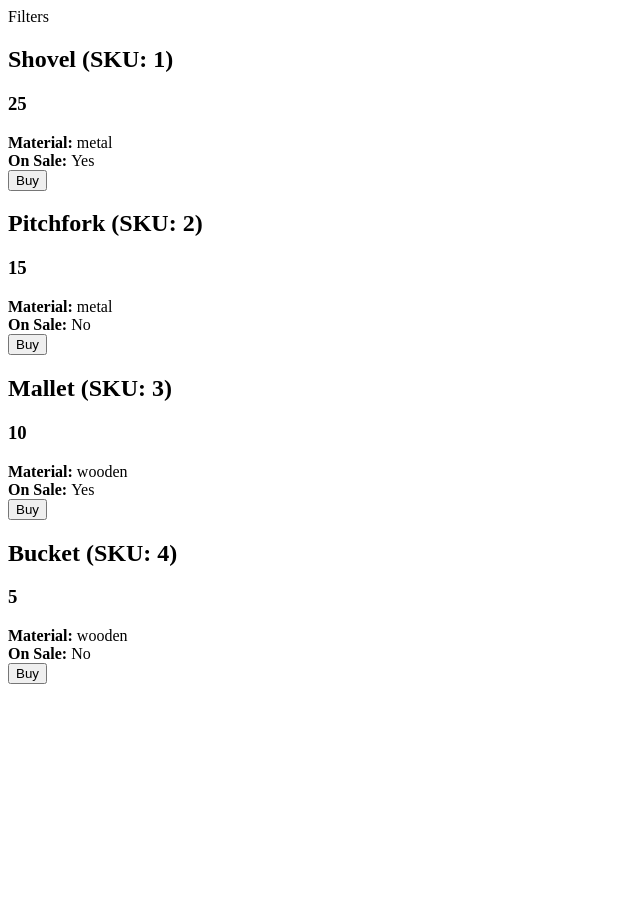
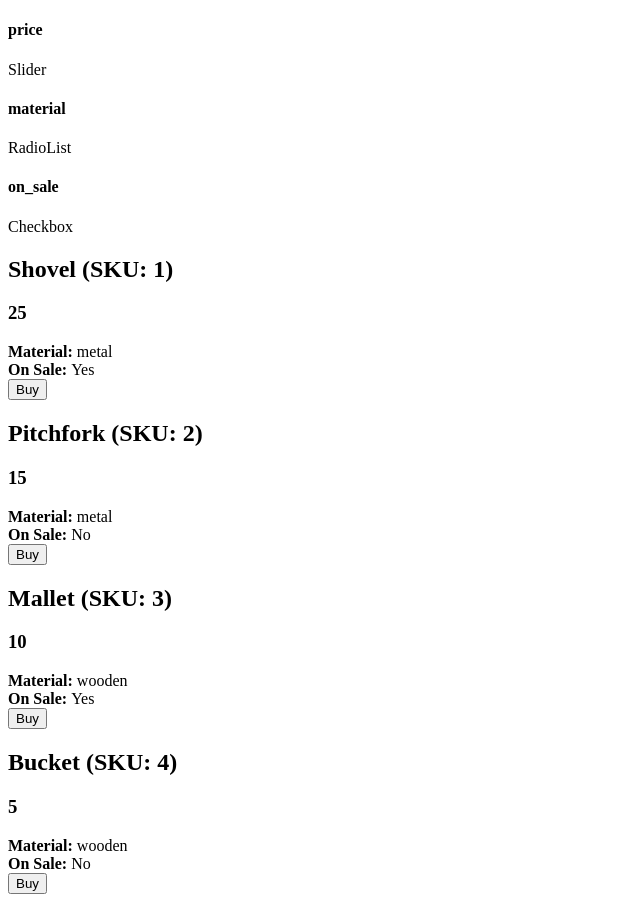
Before and after one commit to ihansson/react-redux-saga-ecommerce, a React (Create React App) app: page / in a window 1280 px wide. Shown: the whole page, without its empty margins (0-640 px from the left). Before the commit the page ends 800 px from the top, so only its background shows below. Built offline with nearby package versions, Linux system fonts and the light colour scheme.

Commit message:
Filter setup

```diff
--- a/src/App.tsx
+++ b/src/App.tsx
@@ -1,60 +1,10 @@
 import React from "react";
-import { useGetProducts } from "./data/hooks";
-import { IProduct } from "./data/schema";
+import { ProductSearch } from "./components/ProductSearch";
 
-function App() {
+export const App = () => {
   return (
     <div className="App">
       <ProductSearch />
     </div>
   );
-}
-
-export const NoResults = () => <div>No Results Found.</div>;
-
-export const Loading = () => <div>Loading</div>;
-
-export const ProductSearch = () => {
-  const [loading, products] = useGetProducts();
-
-  return (
-    <div>
-      <aside>
-        <ProductFilters />
-      </aside>
-      <main>
-        {loading ? <Loading /> : <ProductSearchResults products={products} />}
-      </main>
-    </div>
-  );
 };
-
-export const ProductSearchResults: React.FunctionComponent<{
-  products: IProduct[];
-}> = ({ products }) => {
-  if (products.length === 0) return <NoResults />;
-  return (
-    <section>
-      {products.map((product) => (
-        <div key={product.id}>
-          <h2>
-            {product.name} (SKU: {product.id})
-          </h2>
-          <div>
-            <h3>{product.price}</h3>
-            <strong>Material: </strong> {product.material}
-            <br />
-            <strong>On Sale: </strong> {product.on_sale ? "Yes" : "No"}
-          </div>
-          <button>Buy</button>
-        </div>
-      ))}
-    </section>
-  );
-};
-
-export const ProductFilters = () => {
-  return <div>Filters</div>;
-};
-
-export default App;
--- /dev/null
+++ b/src/components/Helpers.tsx
@@ -0,0 +1,4 @@
+import React from "react";
+
+export const NoResults = () => <div>No Results Found.</div>;
+export const Loading = () => <div>Loading</div>;
--- /dev/null
+++ b/src/components/ProductSearch.tsx
@@ -0,0 +1,29 @@
+import { useGetFilters, useGetProducts } from "../data/hooks";
+import { Loading } from "./Helpers";
+import React from "react";
+import { ProductSearchResults } from "./ProductSearchResults";
+import { ProductSearchFilters } from "./ProductSearchFilters";
+
+export const ProductSearch = () => {
+  const [loadingProducts, products] = useGetProducts();
+  const [loadingFilters, filters] = useGetFilters();
+
+  return (
+    <div>
+      <aside>
+        {loadingFilters ? (
+          <Loading />
+        ) : (
+          <ProductSearchFilters filters={filters} />
+        )}
+      </aside>
+      <main>
+        {loadingProducts ? (
+          <Loading />
+        ) : (
+          <ProductSearchResults products={products} />
+        )}
+      </main>
+    </div>
+  );
+};
--- /dev/null
+++ b/src/components/ProductSearchFilters.tsx
@@ -0,0 +1,31 @@
+import React from "react";
+import { IFilter } from "../data/schema";
+
+export const ProductSearchFilters: React.FunctionComponent<{
+  filters: IFilter[];
+}> = ({ filters }) => {
+  return (
+    <div>
+      {filters.map((filter) => (
+        <div key={filter.name}>
+          <h4>{filter.name}</h4>
+          {filter.name === "price" ? <Slider /> : null}
+          {filter.name === "material" ? <RadioList /> : null}
+          {filter.name === "on_sale" ? <Checkbox /> : null}
+        </div>
+      ))}
+    </div>
+  );
+};
+
+export const Slider = () => {
+  return <div>Slider</div>;
+};
+
+export const RadioList = () => {
+  return <div>RadioList</div>;
+};
+
+export const Checkbox = () => {
+  return <div>Checkbox</div>;
+};
--- /dev/null
+++ b/src/components/ProductSearchResults.tsx
@@ -0,0 +1,27 @@
+import React from "react";
+import { IProduct } from "../data/schema";
+import { NoResults } from "./Helpers";
+
+export const ProductSearchResults: React.FunctionComponent<{
+  products: IProduct[];
+}> = ({ products }) => {
+  if (products.length === 0) return <NoResults />;
+  return (
+    <section>
+      {products.map((product) => (
+        <div key={product.id}>
+          <h2>
+            {product.name} (SKU: {product.id})
+          </h2>
+          <div>
+            <h3>{product.price}</h3>
+            <strong>Material: </strong> {product.material}
+            <br />
+            <strong>On Sale: </strong> {product.on_sale ? "Yes" : "No"}
+          </div>
+          <button>Buy</button>
+        </div>
+      ))}
+    </section>
+  );
+};
--- a/src/data/api.ts
+++ b/src/data/api.ts
@@ -1,7 +1,9 @@
 import _products from "./products.json";
-import { filterCallback, IProduct } from "./schema";
+import _filters from "./filters.json";
+import { filterCallback, IProduct, IFilter } from "./schema";
 
 const products = _products as IProduct[];
+const filters = _filters as IFilter[];
 
 export const getProducts = (
   filter?: filterCallback<IProduct>
@@ -24,3 +26,11 @@ export const getProduct = (id: number) => {
     }, 300);
   });
 };
+
+export const getProductFilters = (): Promise<IFilter[]> => {
+  return new Promise((resolve, reject) => {
+    setTimeout(() => {
+      resolve(filters);
+    }, 300);
+  });
+};
--- /dev/null
+++ b/src/data/filters.json
@@ -0,0 +1,26 @@
+[
+  {
+    "name": "price",
+    "min": 0,
+    "max": 100,
+    "current": [0, 100]
+  },
+  {
+    "name": "material",
+    "options": [{
+      "name": "All",
+      "value": ""
+    },{
+      "name": "Metal",
+      "value": "metal"
+    },{
+      "name": "Wooden",
+      "value": "wooden"
+    }],
+    "current": ""
+  },
+  {
+    "name": "on_sale",
+    "current": ""
+  }
+]
--- a/src/data/hooks.ts
+++ b/src/data/hooks.ts
@@ -1,20 +1,32 @@
-import { filterCallback, IProduct } from "./schema";
+import { filterCallback, IProduct, IFilter } from "./schema";
 import { useEffect, useState } from "react";
-import { getProducts } from "./api";
+import { getProductFilters, getProducts } from "./api";
 
-export const useGetProducts = (filter?: filterCallback<IProduct>) => {
-  const [products, setProducts] = useState([] as IProduct[]);
+export const useLoadingWithPromise = <T, A>(
+  def: T,
+  fn: (args?: A) => Promise<T>,
+  args?: A
+) => {
+  const [items, setItems] = useState(def);
   const [loading, setLoading] = useState(false);
 
   useEffect(() => {
     setLoading(true);
     const makeRequest = async () => {
-      const results = await getProducts(filter);
-      setProducts(results);
+      const results = await fn(args);
+      setItems(results);
       setLoading(false);
     };
     makeRequest();
-  }, [filter]);
+  }, [args, fn]);
 
-  return [loading, products] as [loading: boolean, products: IProduct[]];
+  return [loading, items] as [loading: boolean, items: T];
 };
+
+export const useGetProducts = (filter?: filterCallback<IProduct>) => {
+  return useLoadingWithPromise([] as IProduct[], getProducts, filter);
+};
+
+export const useGetFilters = () => {
+  return useLoadingWithPromise([] as IFilter[], getProductFilters);
+};
--- a/src/index.tsx
+++ b/src/index.tsx
@@ -1,6 +1,6 @@
 import React from "react";
 import ReactDOM from "react-dom";
-import App from "./App";
+import { App } from "./App";
 import reportWebVitals from "./reportWebVitals";
 
 ReactDOM.render(
```
Also changed, not shown: src/data/schema.ts (+25 -0 lines), 1 other file (tests, documents, lock files or other folders).
